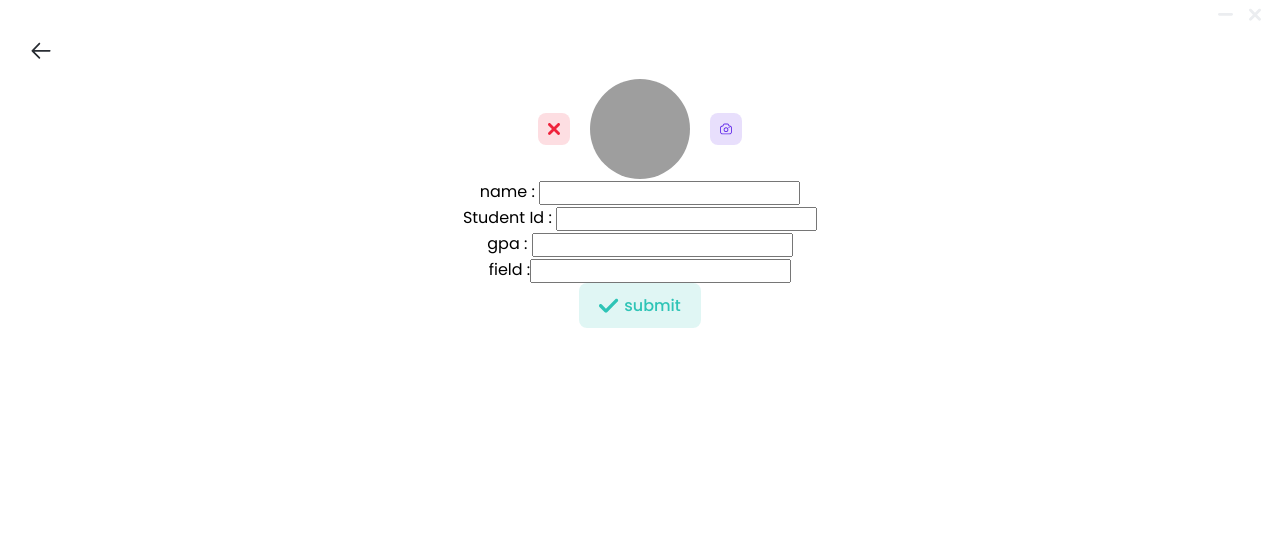
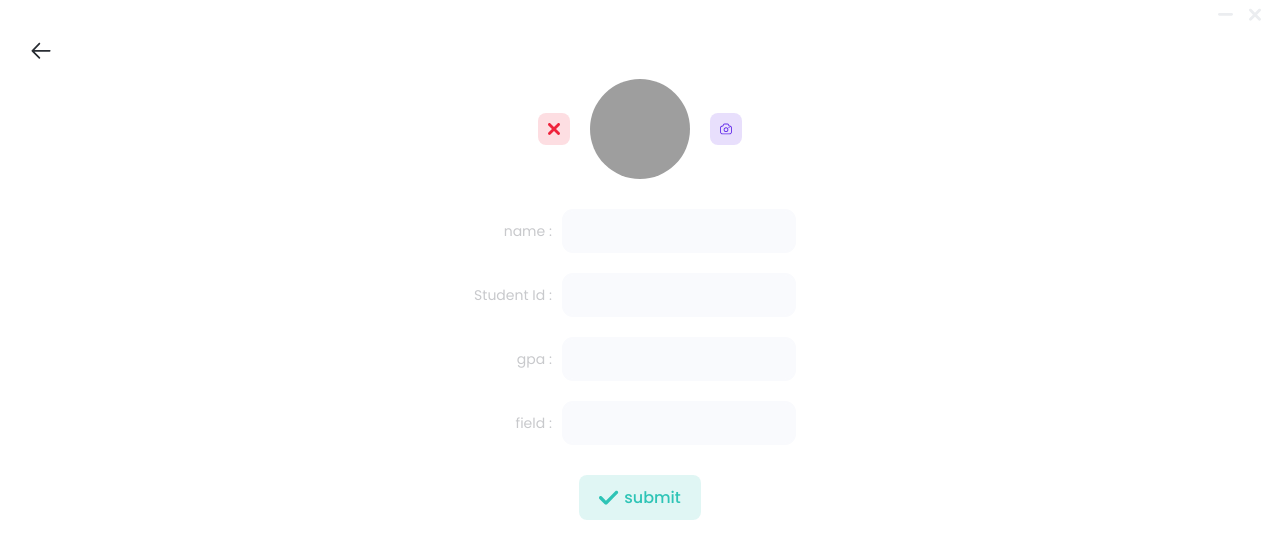
Before and after one commit to sadeqi-ah/ds-project, a React app: page /#/add-student in a window 1280 px wide. Shown: the top 558 px of the page. Built offline with nearby package versions, Linux system fonts and the light colour scheme; grey boxes are pictures that could not be loaded; the HTML template or start-up script is replaced by a standard one.

Commit message:
add style to AddStudent page

```diff
--- a/src/components/EditableStudent.tsx
+++ b/src/components/EditableStudent.tsx
@@ -97,21 +97,19 @@ const EditableStudent: React.FC = () => {
           </svg>
         </Button>
       </div>
-      <div className="input-s">
-        <span>name : </span>
-        <input type="text" onChange={nameInputHandler} />
-      </div>
-      <div className="input-s">
-        <span>Student Id : </span>
-        <input type="text" onChange={studentIdInputHandler} />
-      </div>
-      <div className="input-s">
-        <span>gpa : </span>
-        <input type="number" onChange={gpaInputHandler} />
-      </div>
-      <div className="input-s">
-        <span>field :</span>
-        <input type="text" onChange={fieldInputHandler} />
+      <div className="inputs">
+        <div className="lables">
+          <span>name : </span>
+          <span>Student Id : </span>
+          <span>gpa : </span>
+          <span>field :</span>
+        </div>
+        <div className="input-s">
+          <input type="text" onChange={nameInputHandler} />
+          <input type="number" onChange={studentIdInputHandler} />
+          <input type="number" onChange={gpaInputHandler} />
+          <input type="text" onChange={fieldInputHandler} />
+        </div>
       </div>
       <Button title="submit" color="#2EC4B6" onClick={submit}>
         <svg
--- a/src/styles/AddStudent.scss
+++ b/src/styles/AddStudent.scss
@@ -21,8 +21,35 @@
         }
     }
 
-    .input-s {
-        input {
+    .inputs {
+        display: flex;
+        flex-direction: row;
+        padding: 20px 20px 20px 0;
+        .lables {
+            display: flex;
+            flex-direction: column;
+            text-align: right;
+            span {
+                line-height: 42px;
+                height: 42px;
+                color: #c8c9cc;
+                font-size: 14px;
+                margin: 11px 10px;
+            }
+        }
+        .input-s {
+            display: flex;
+            flex-direction: column;
+            input {
+                width: 190px;
+                height: 40px;
+                border-radius: 11px;
+                background-color: #f9fafd;
+                border: 2px solid #f9fafd;
+                outline: 0;
+                padding: 0 20px;
+                margin: 10px 0;
+            }
         }
     }
 }
```
